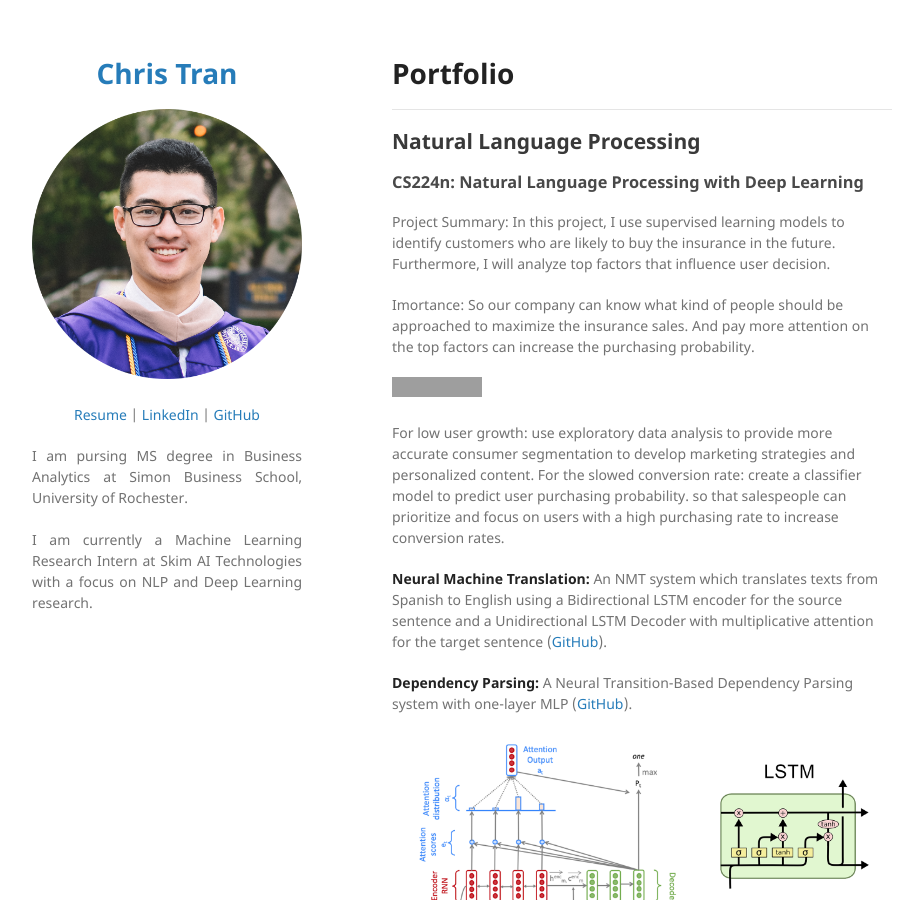
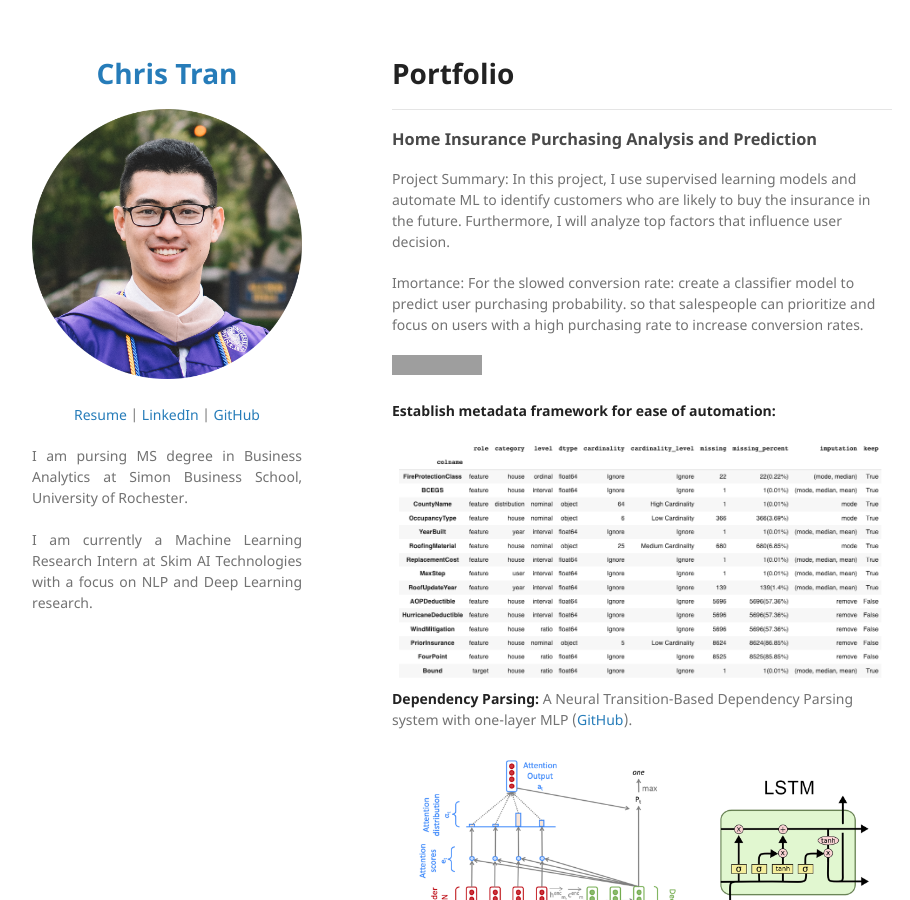
Before and after one commit to SkylarWJY/SkylarWJY.github.io, a Jekyll site: the page built from index.md, in a window 1280 px wide and 900 px high. Shown: the whole window, without its empty margins (178-1088 px from the left). Built offline with Jekyll 4.4.1, drawn with Linux system fonts in a browser that asks for light colours; our own code applies the rules of GitHub Pages for plain Markdown files; grey boxes are pictures that could not be loaded.

Commit message:
Update index.md

```diff
--- a/index.md
+++ b/index.md
@@ -1,19 +1,17 @@
 # Portfolio
 ---
-## Natural Language Processing
 
-### CS224n: Natural Language Processing with Deep Learning
+### Home Insurance Purchasing Analysis and Prediction
 
-Project Summary: In this project, I use supervised learning models to identify customers who are likely to buy the insurance in the future. Furthermore, I will analyze top factors that influence user decision.
+Project Summary: In this project, I use supervised learning models and automate ML to identify customers who are likely to buy the insurance in the future. Furthermore, I will analyze top factors that influence user decision.
 
-Imortance: So our company can know what kind of people should be approached to maximize the insurance sales. And pay more attention on the top factors can increase the purchasing probability.
+Imortance: For the slowed conversion rate: create a classifier model to predict user purchasing probability. so that salespeople can prioritize and focus on users with a high purchasing rate to increase conversion rates.
 
 [![Open Notebook](https://img.shields.io/badge/Jupyter-Open_Notebook-blue?logo=Jupyter)](https://colab.research.google.com/drive/1locx92O2D-6hnBHxUe6ACZfU1rmuuHdS#scrollTo=jf_RkD6G8jHF)
 
-For low user growth: use exploratory data analysis to provide more accurate consumer segmentation to develop marketing strategies and personalized content.
-For the slowed conversion rate: create a classifier model to predict user purchasing probability. so that salespeople can prioritize and focus on users with a high purchasing rate to increase conversion rates.
+**Establish metadata framework for ease of automation:**
 
-**Neural Machine Translation:** An NMT system which translates texts from Spanish to English using a Bidirectional LSTM encoder for the source sentence and a Unidirectional LSTM Decoder with multiplicative attention for the target sentence ([GitHub](https://github.com/chriskhanhtran/CS224n-NLP-Solutions/tree/master/assignments/)).
+<center><img src="images/Metadata Framework.png"/></center>
 
 **Dependency Parsing:** A Neural Transition-Based Dependency Parsing system with one-layer MLP ([GitHub](https://github.com/chriskhanhtran/CS224n-NLP-Assignments/tree/master/assignments/a3)).
 
```
